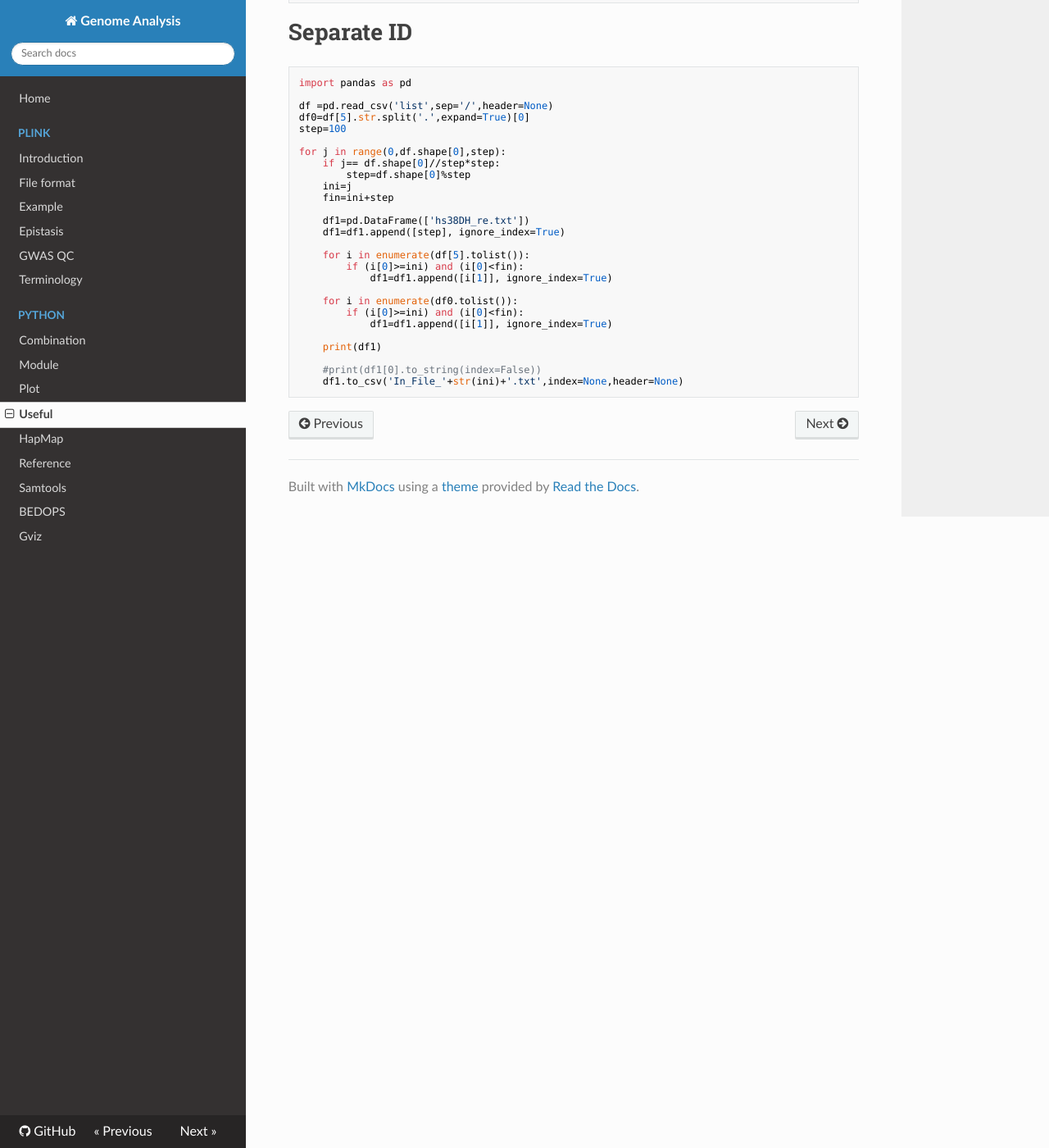
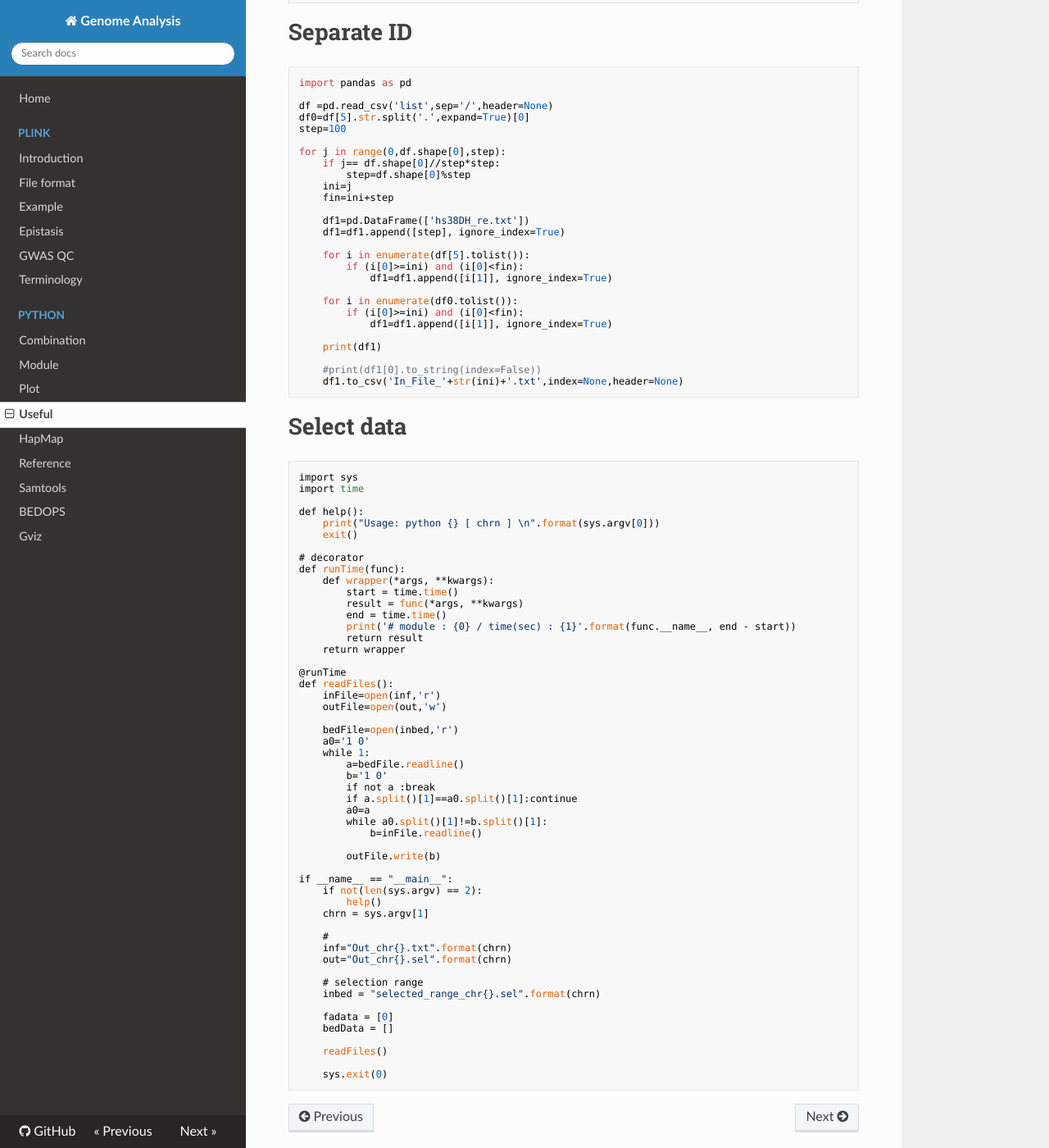
Before and after one commit to WonyoungCho/plink, an MkDocs documentation site: the page built from docs/python_useful.md, in a window 1280 px wide and 1400 px high, scrolled down 2335 px. Shown: the whole window at 82% size. Built offline with MkDocs 1.6.1, drawn with Linux system fonts in a browser that asks for light colours; nearby versions of some CDN libraries; old or Windows-style settings are respelled for this version of MkDocs.

Commit message:
Update python_useful.md

````diff
--- a/docs/python_useful.md
+++ b/docs/python_useful.md
@@ -157,3 +157,61 @@ for j in range(0,df.shape[0],step):
     #print(df1[0].to_string(index=False))
     df1.to_csv('In_File_'+str(ini)+'.txt',index=None,header=None)
 ```
+
+
+# Select data
+```
+import sys
+import time
+
+def help():
+    print("Usage: python {} [ chrn ] \n".format(sys.argv[0]))
+    exit()
+
+# decorator
+def runTime(func):
+    def wrapper(*args, **kwargs):
+        start = time.time()
+        result = func(*args, **kwargs)
+        end = time.time()
+        print('# module : {0} / time(sec) : {1}'.format(func.__name__, end - start))
+        return result
+    return wrapper
+
+@runTime
+def readFiles():
+    inFile=open(inf,'r')
+    outFile=open(out,'w')
+
+    bedFile=open(inbed,'r')
+    a0='1 0'
+    while 1:
+        a=bedFile.readline()
+        b='1 0'
+        if not a :break
+        if a.split()[1]==a0.split()[1]:continue
+        a0=a
+        while a0.split()[1]!=b.split()[1]:
+            b=inFile.readline()
+
+        outFile.write(b)
+
+if __name__ == "__main__":
+    if not(len(sys.argv) == 2):
+        help()
+    chrn = sys.argv[1]
+
+    #
+    inf="Out_chr{}.txt".format(chrn)
+    out="Out_chr{}.sel".format(chrn)
+
+    # selection range
+    inbed = "selected_range_chr{}.sel".format(chrn)
+
+    fadata = [0]
+    bedData = []
+
+    readFiles()
+
+    sys.exit(0)
+```
````
